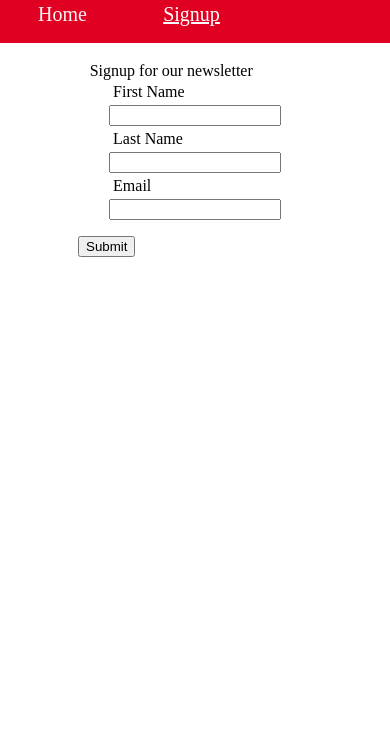
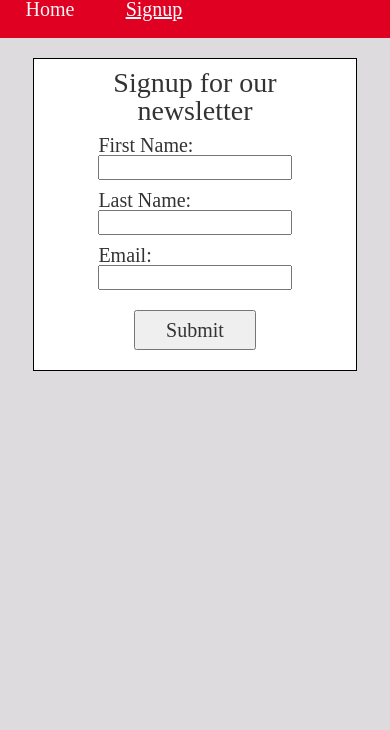
Before and after one commit to Kovachks/mailchimp, a website: page public/html/home.html in a window 390 px wide. Shown: the part 114-844 px from the top of the page. Drawn offline with nearby package versions, Linux system fonts and the light colour scheme; files that its build step writes are made by us from their sources; files whose address does not match are found by name.

Commit message:
updated css

```diff
--- a/public/css/style.css
+++ b/public/css/style.css
@@ -1,4 +1,11 @@
+body {
+    background-color: #dddbde
+}
+#header{
+    height: 100%
+}
 #headerImage {
+    margin-bottom: -5px;
     width: 100%;
 }
 #ucaaImage {
@@ -19,6 +26,15 @@
 	color: #f5f5f5;
     font-size: 1.25em;
 }
+.navLink:hover{
+	display: inline-block;
+	margin:0;
+	text-decoration: none;
+	height: 54px;
+	width: 125px;
+	color: black;
+    font-size: 1.25em;
+}
 .navLinkSelected {
 	display: inline-block;
 	margin:0;
@@ -26,6 +42,16 @@
 	height: 54px;
 	width: 125px;
 	color: #fff;
+    font-size: 1.25em;
+    text-decoration: underline;
+}
+.navLinkSelected:hover {
+	display: inline-block;
+	margin:0;
+	text-decoration: none;
+	height: 54px;
+	width: 125px;
+	color: black;
     font-size: 1.25em;
     text-decoration: underline;
 }
@@ -38,47 +64,84 @@
 	display: inline-block;
     text-decoration: none;
 }
-.navButton:hover {
-    display: inline-block;
-	line-height: 50px;
-	height: 54px;
-	width: 125px;
-	text-align: center;
-	display: inline-block;
-    text-decoration: none;
-    color: #fff;
-    background-color: #000000;
-}
 #buttonDiv {
     height: 100%;
 }
 .signupSheet {
     display: block;
+    width: 40%;
+    margin: 20px auto 100px auto;
+    font-size: 20px;
+    background-color: white;
+    border: 1px solid black;
+}
+.signupSheet input {
+    height: 25px;
+    font-size: 18px;
     width: 60%;
-    margin: 20px auto 100px auto;
+    display: block;
+    margin: 0 auto 10px auto;
 }
-#signup
+.signupSheet h2 {
+    width: 60%;
+    display: block;
+    margin: 5px auto 0 auto;
+}
+#signup {
+    font-size: 28px;
+    width: 80%;
+    text-align: center;
+    display: block;
+    margin: 10px auto 10px auto;
+}
 #sendApi {
     display: block;
-    margin: 5px auto;
-    padding: 5px 10px;
+    margin: 0 auto 20px auto;
+    padding: 8px 30px;
+
 }
 form {
     display: block;
     margin: 5px auto;
-}
-h2 {
-    width: 70%;
-    display: block;
-    margin: 5px auto;
-}
-input {
-    width: 70%;
-    display: block;
-    margin: 0 auto;
 }
 h1 {
     width: 90%;
     display: block;
     margin: 0 auto;
 }
+#email {
+    margin: 0 auto;
+}
+@media only screen and (max-width: 500px) {
+    .signupSheet {
+        width: 90%;
+    }
+    .navButton {
+        width: 100px;
+    }
+    .navLink {
+        width: 100px;
+    }
+    .navLinkSelected {
+        width: 100px;
+    }
+    .navLinkSelected:hover {
+        display: inline-block;
+        margin:0;
+        text-decoration: none;
+        height: 54px;
+        width: 100px;
+        color: black;
+        font-size: 1.25em;
+        text-decoration: underline;
+    }
+    .navLink:hover{
+        display: inline-block;
+        margin:0;
+        text-decoration: none;
+        height: 54px;
+        width: 125px;
+        color: black;
+        font-size: 1.25em;
+    }
+}
--- a/public/html/home.html
+++ b/public/html/home.html
@@ -5,15 +5,15 @@
     <meta name="viewport" content="width=device-width, initial-scale=1.0">
     <meta http-equiv="X-UA-Compatible" content="ie=edge">
     <title>Cincinnati Alumni Charlotte Chapter</title>
+    <link rel="stylesheet" href="https://maxcdn.bootstrapcdn.com/bootstrap/3.3.7/css/bootstrap.min.css" integrity="sha384-BVYiiSIFeK1dGmJRAkycuHAHRg32OmUcww7on3RYdg4Va+PmSTsz/K68vbdEjh4u" crossorigin="anonymous">
     <link rel="stylesheet" href="./css/reset.css">
     <link rel="stylesheet" href="./css/style.css">
     <script src="https://ajax.googleapis.com/ajax/libs/jquery/3.2.1/jquery.min.js"></script>
 </head>
 <body>
-<div id="">
+
     <img src="./images/skyline.png" alt="" id="headerImage">
     <img src="./images/ucaa.png" alt="" id="ucaaImage">
-</div>
 <div id="buttonDiv">
     <ul id="nav">
         <li class="navButton">
@@ -25,16 +25,17 @@
     </ul>
 </div>
 
+<div class="container">
     <div class="signupSheet">
         <h1 id="signup">Signup for our newsletter</h1>
         <form action="">
-        <h2>First Name</h2>
+            <h2>First Name:</h2>
             <input type="text" id="firstName">
 
-        <h2>Last Name</h2>
+            <h2>Last Name:</h2>
             <input type="text" id="lastName">
 
-        <h2>Email</h2>
+            <h2>Email:</h2>
             <input type="email" id="email">
 
             <br>
@@ -43,6 +44,7 @@
 
         </form>
 </div>
+</div>
 <script src="./js/script.js" type="text/javascript"></script>
 </body>
 </html>
--- a/server.js
+++ b/server.js
@@ -38,7 +38,7 @@ console.log(config.apiKey)
 //Initiating new mailChimp object
 var mailchimp = new Mailchimp(config.apiKey);
 
-//function to test the pulling of data from the correct email list
+//function to test the pulling of data from the correct email list as a test
 mailchimp.get({
     path : config.getRoute
   }, function (err, result) {
```
Lines whose indentation alone changed are shown as unchanged.
